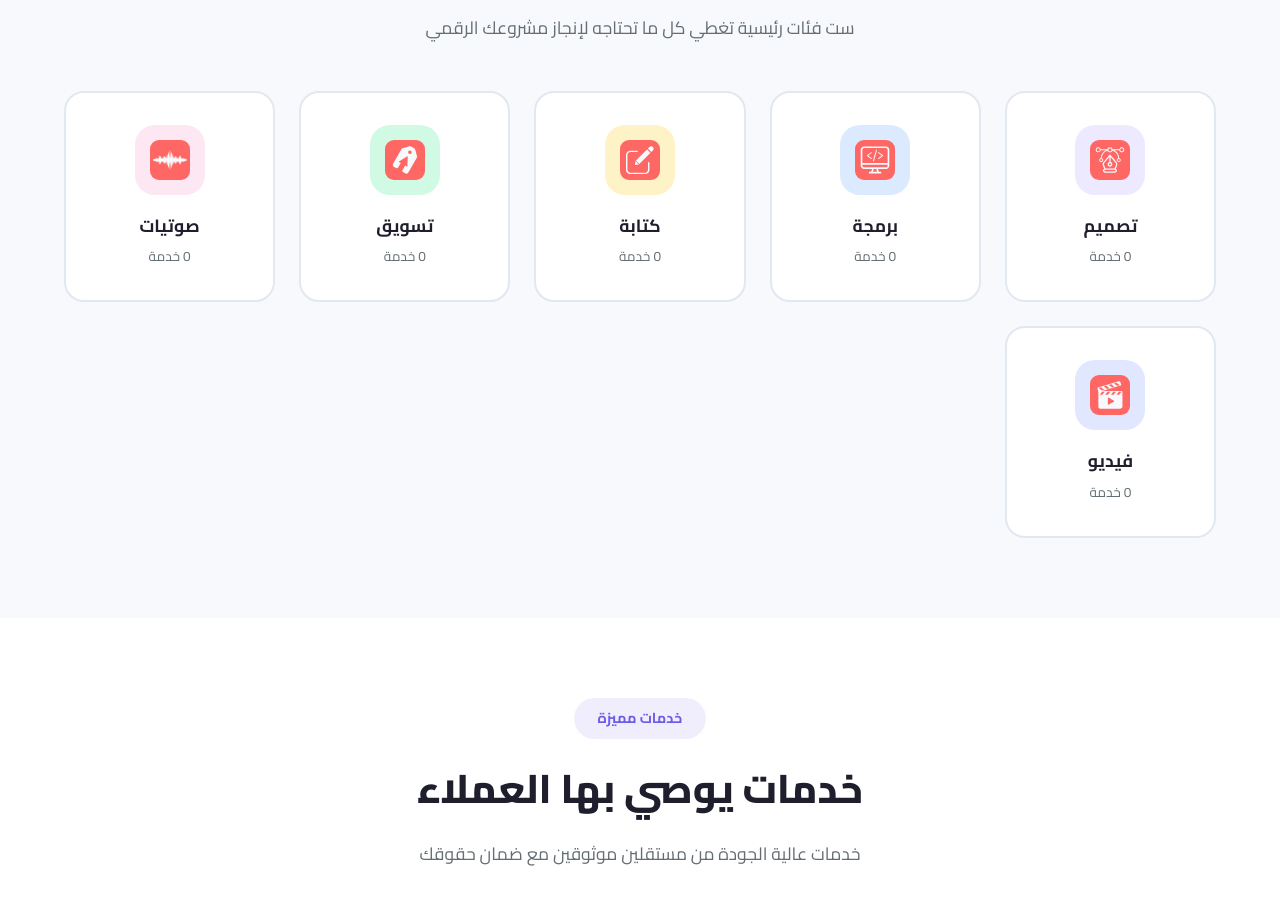
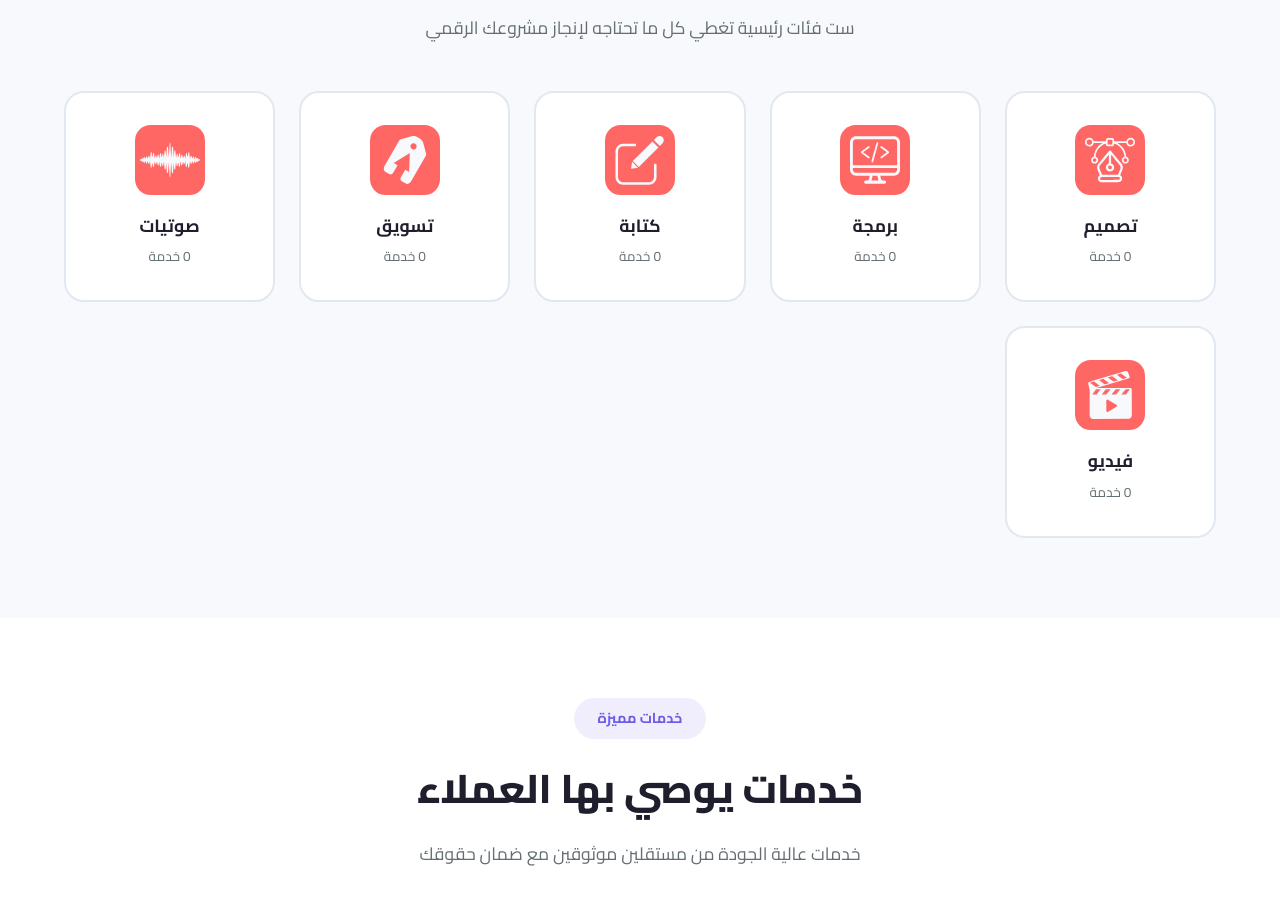
Before and after one commit to omars1640-lang/Piklanc2, a plain HTML site: page index.html in a window 1280 px wide. Shown: the part 1242-2147 px from the top of the page. Drawn offline with Linux system fonts and the light colour scheme; no server answers.

Commit message:
Refine home category icons

```diff
--- a/index.html
+++ b/index.html
@@ -709,8 +709,8 @@
     }
 
     .theme-icon {
-      width: 40px;
-      height: 40px;
+      width: 70px;
+      height: 70px;
       object-fit: contain;
       display: block;
     }
@@ -719,12 +719,12 @@
     html[data-theme="dark"] .theme-icon-light { display: none; }
     html[data-theme="dark"] .theme-icon-dark { display: block; }
 
-    .icon-design { color: #6C5CE7; background: #EDE9FE; }
-    .icon-code { color: #2563EB; background: #DBEAFE; }
-    .icon-write { color: #B45309; background: #FEF3C7; }
-    .icon-market { color: #059669; background: #D1FAE5; }
-    .icon-audio { color: #DB2777; background: #FCE7F3; }
-    .icon-video { color: #4F46E5; background: #E0E7FF; }
+    .icon-design,
+    .icon-code,
+    .icon-write,
+    .icon-market,
+    .icon-audio,
+    .icon-video { background: transparent; }
 
     .category-title {
       font-weight: 700;
```
